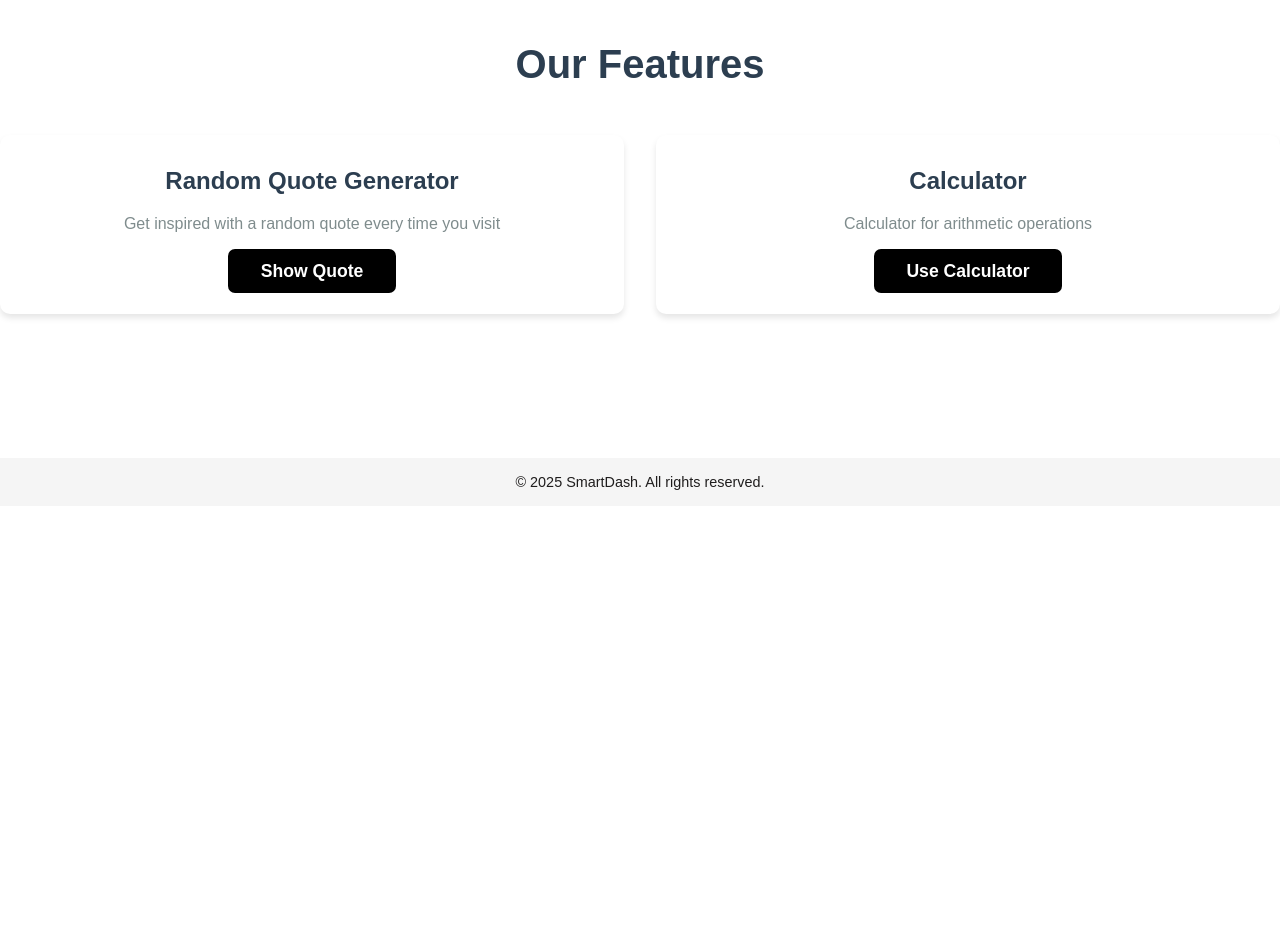
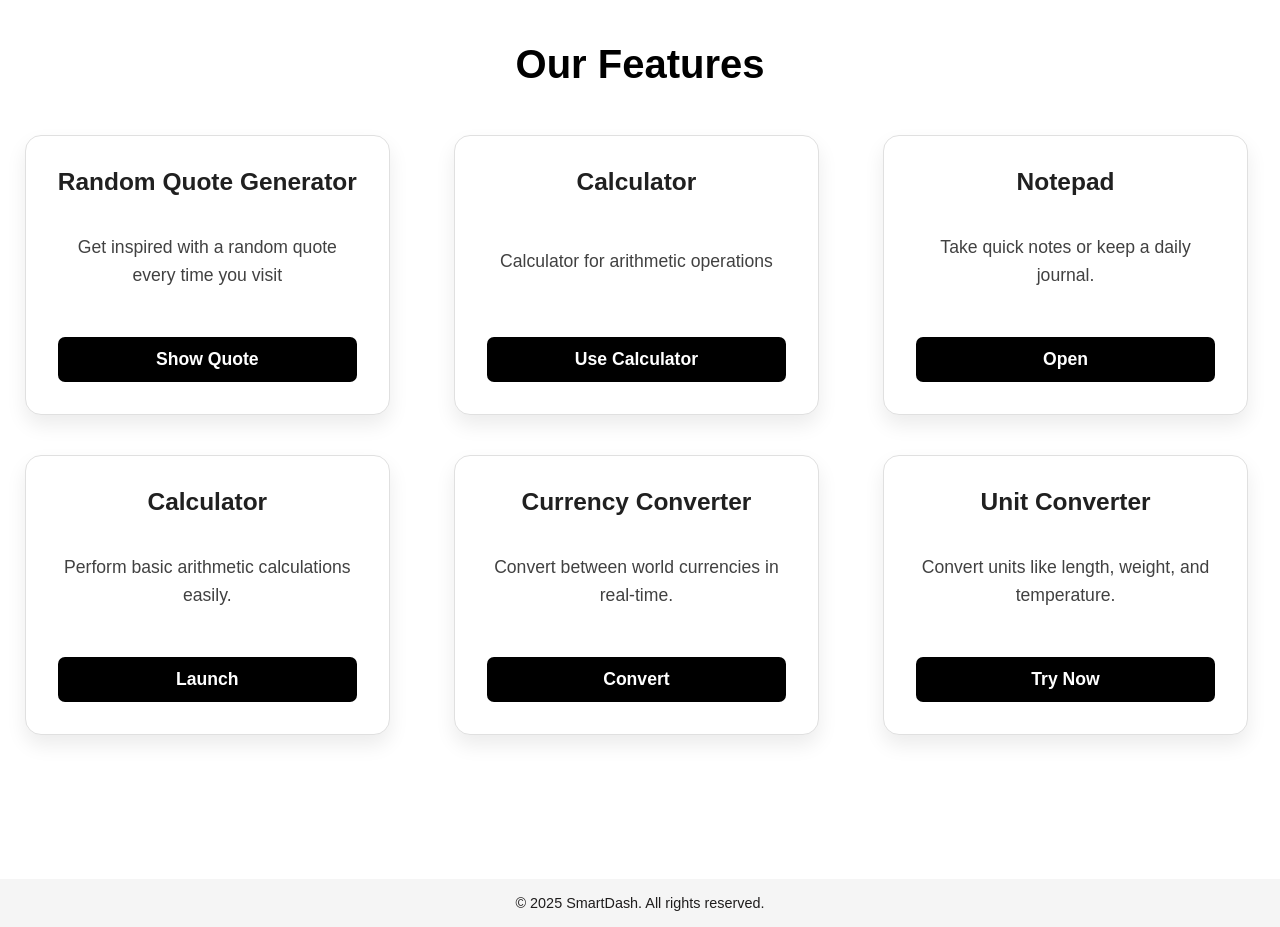
Before and after one commit to Adelodunpeter25/smartdash, a Django app: page /utilities/ in a window 1280 px wide. Shown: the part 60-987 px from the top of the page. Before the commit the page ends 550 px from the top, so only its background shows below. Run offline with Django 5.2, Linux system fonts and the light colour scheme.

Commit message:
fixed some bugs

```diff
--- a/smartdash/dashboard/static/css/styles.css
+++ b/smartdash/dashboard/static/css/styles.css
@@ -296,40 +296,53 @@ body {
 .features h2 {
     text-align: center;
     margin-bottom: 3rem;
-    color: #2c3e50;
+    color: #000000;
     font-size: 2.5rem;
 }
 
 .feature-grid {
     display: grid;
     grid-template-columns: repeat(auto-fit, minmax(300px, 1fr));
-    gap: 2rem;
+    column-gap: 2rem;
+    row-gap: 2.5rem;
     margin-bottom: 4rem;
+    padding-left: 1.54rem;
 }
 
 .feature-card {
-    background: var(--background-color);
+    background: var(--background-color, #ffffff);
     padding: 2rem;
-    border-radius: 10px;
-    box-shadow: 0 4px 6px rgba(0, 0, 0, 0.1);
+    border-radius: 16px;
+    box-shadow: 0 10px 20px rgba(0, 0, 0, 0.08);
     text-align: center;
-    transition: transform 0.3s;
+    transition: transform 0.3s ease, box-shadow 0.3s ease;
+    height: 100%;
+    width: 92%;
+    display: flex;
+    flex-direction: column;
+    justify-content: space-between;
+    gap: 1.5rem;
+    overflow: hidden;
+    border: 1px solid #e0e0e0;
 }
 
+
 .feature-card:hover {
-    transform: translateY(-5px);
+    transform: translateY(-3px);
+    box-shadow: 0 15px 30px rgba(0, 0, 0, 0.12);
 }
 
 .feature-card h3 {
-    color: #2c3e50;
-    margin-bottom: 1rem;
-    font-size: 1.5rem;
+    color: #202020;
+    margin-bottom: 0.8rem;
+    font-size: 1.53rem;
 }
 
 .feature-card p {
-    color: #7f8c8d;
+    color: #414141;
     margin-bottom: 1.5rem;
     line-height: 1.6;
+    font-size: 1.1rem;
 }
 
 .quote-container {
--- a/smartdash/dashboard/templates/landing.html
+++ b/smartdash/dashboard/templates/landing.html
@@ -33,7 +33,7 @@
                     </div>
                 </div>
                 {% if user.is_authenticated %}
-            <a href="/dashboard" class="cta-button">Go to your Dashboard</a>
+            <a href="/dashboard" class="cta-button">Go to Dashboard</a>
                 {% else %}
             <a href="/signup" class="btn-primary">Get Started Free</a>
                 {% endif %}
--- a/smartdash/dashboard/templates/utilities.html
+++ b/smartdash/dashboard/templates/utilities.html
@@ -16,6 +16,26 @@
                 <p>Calculator for arithmetic operations</p>
                 <a href="/calculator/" class="feature-btn">Use Calculator</a>
             </div>
+            <div class="feature-card">
+                <h3>Notepad</h3>
+                <p>Take quick notes or keep a daily journal.</p>
+                <a href="#" class="feature-btn">Open</a>
+            </div>
+            <div class="feature-card">
+                <h3>Calculator</h3>
+                <p>Perform basic arithmetic calculations easily.</p>
+                <a href="#" class="feature-btn">Launch</a>
+            </div>
+            <div class="feature-card">
+                <h3>Currency Converter</h3>
+                <p>Convert between world currencies in real-time.</p>
+                <a href="#" class="feature-btn">Convert</a>
+            </div>
+            <div class="feature-card">
+                <h3>Unit Converter</h3>
+                <p>Convert units like length, weight, and temperature.</p>
+                <a href="#" class="feature-btn">Try Now</a>
+            </div>
         </div>
     </section>
 </div>
```
Also changed, not shown: other parts of smartdash/dashboard/static/css/styles.css (+14 -9 lines), README.md (added), smartdash/db.sqlite3, 1 other file.
